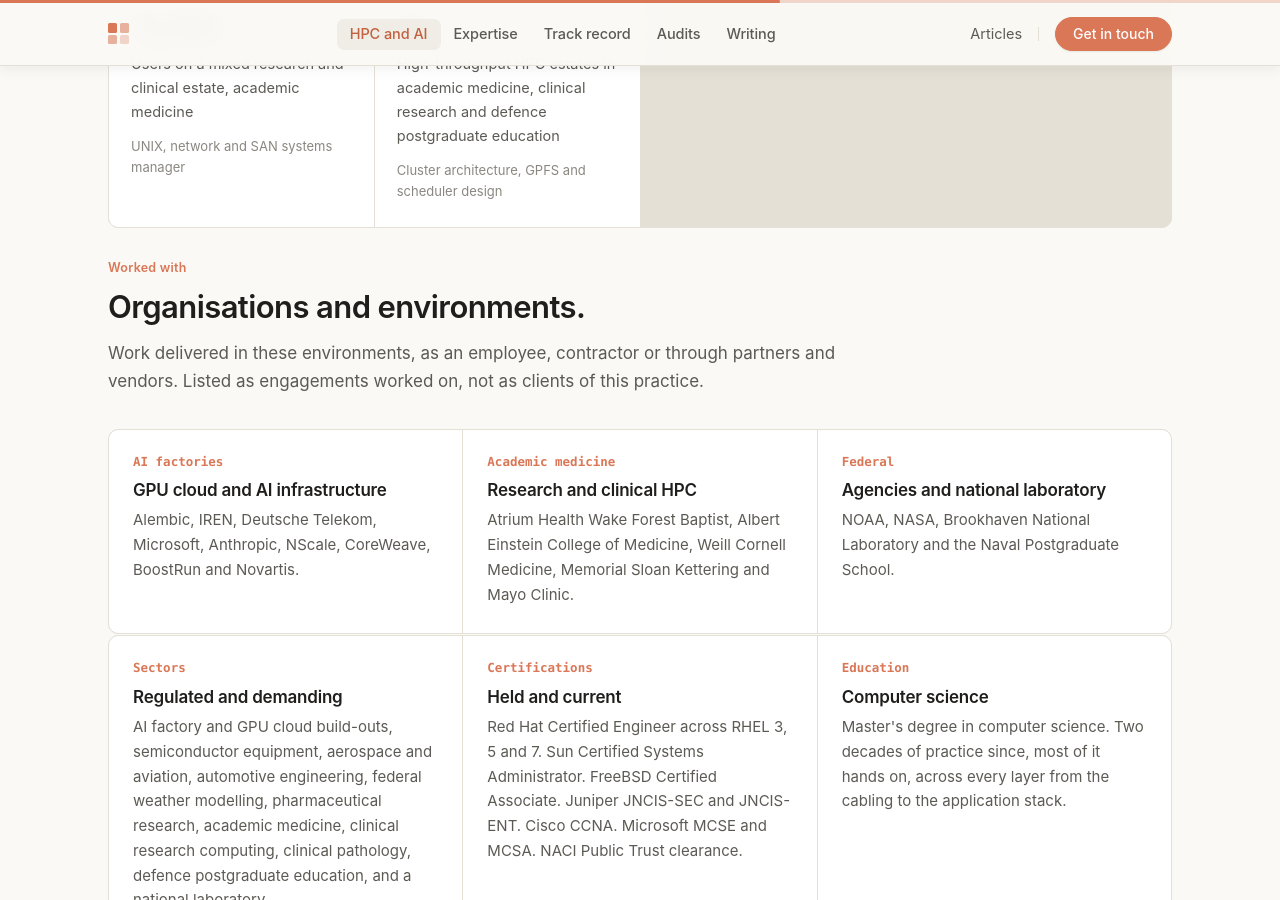
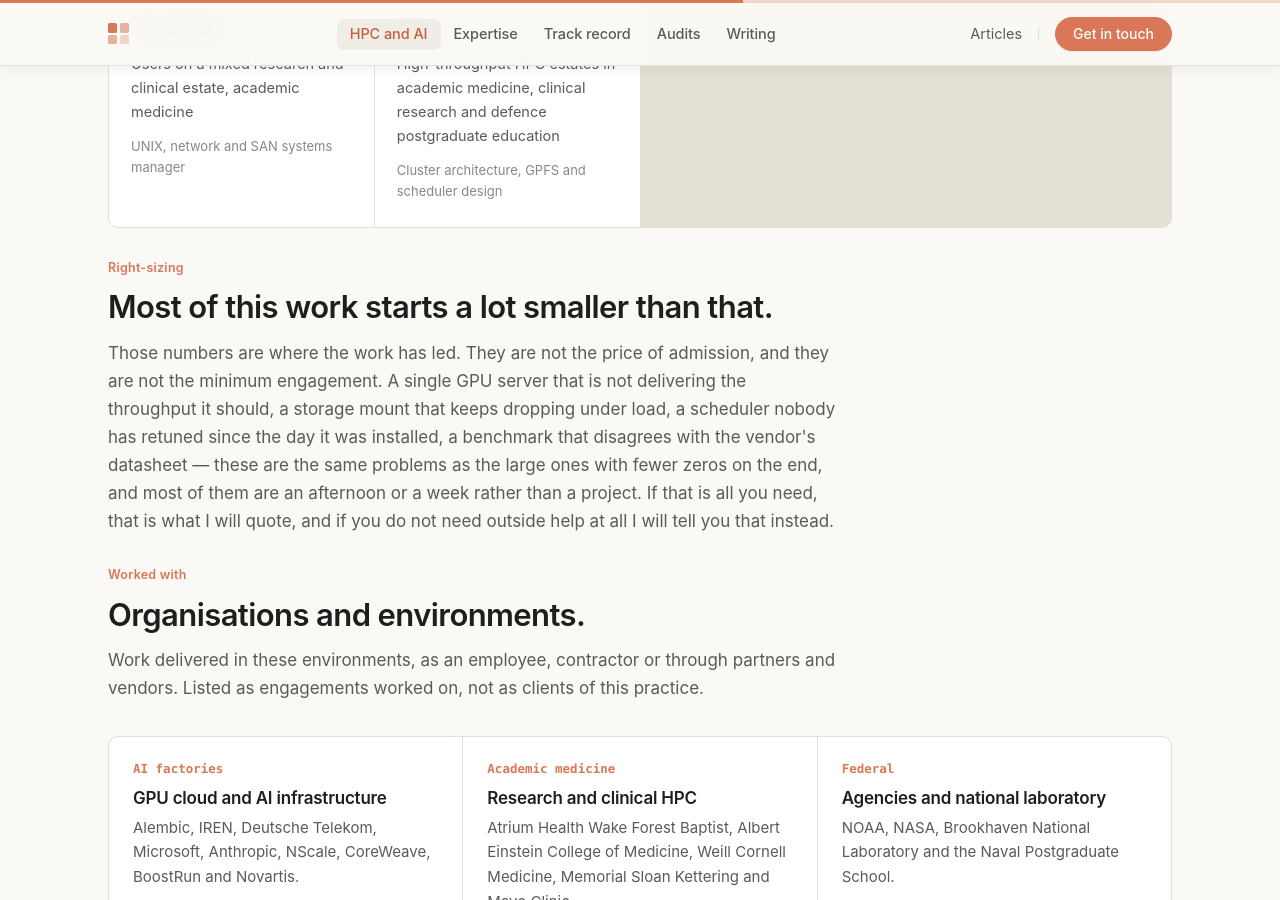
Before and after one commit to wirewalktech/wirewalk-site, a Jekyll site: the page built from index.html, in a window 1280 px wide and 900 px high, scrolled down 3788 px. Built offline with Jekyll 4.4.1, drawn with Linux system fonts in a browser that asks for light colours.

Commit message:
Counterweight the scale stats so small engagements are not priced out
The track-record numbers establish credibility and simultaneously tell a
smaller buyer they are in the wrong place. Adds an explicit right-sizing
note stating the numbers are not a minimum engagement, with concrete
examples of the afternoon-to-a-week work that is genuinely on offer.

Co-Authored-By: Claude Opus 5 (1M context) <noreply@anthropic.com>
Claude-Session: https://claude.ai/code/session_01QBpvzzUp6VUoSqtkPD9YXJ

```diff
--- a/index.html
+++ b/index.html
@@ -113,6 +113,10 @@ description: >-
     <div><div class="n">12,000</div><p>Users on a mixed research and clinical estate, academic medicine</p><div class="src">UNIX, network and SAN systems manager</div></div>
     <div><div class="n">4+</div><p>High-throughput HPC estates in academic medicine, clinical research and defence postgraduate education</p><div class="src">Cluster architecture, GPFS and scheduler design</div></div>
   </div>
+  <div class="sh" style="margin-top:34px"><span class="eyebrow">Right-sizing</span>
+    <h2>Most of this work starts a lot smaller than that.</h2>
+    <p>Those numbers are where the work has led. They are not the price of admission, and they are not the minimum engagement. A single GPU server that is not delivering the throughput it should, a storage mount that keeps dropping under load, a scheduler nobody has retuned since the day it was installed, a benchmark that disagrees with the vendor's datasheet &mdash; these are the same problems as the large ones with fewer zeros on the end, and most of them are an afternoon or a week rather than a project. If that is all you need, that is what I will quote, and if you do not need outside help at all I will tell you that instead.</p></div>
+
   <div class="sh" style="margin-top:34px"><span class="eyebrow">Worked with</span>
     <h2>Organisations and environments.</h2>
     <p>Work delivered in these environments, as an employee, contractor or through partners and vendors. Listed as engagements worked on, not as clients of this practice.</p></div>
```
